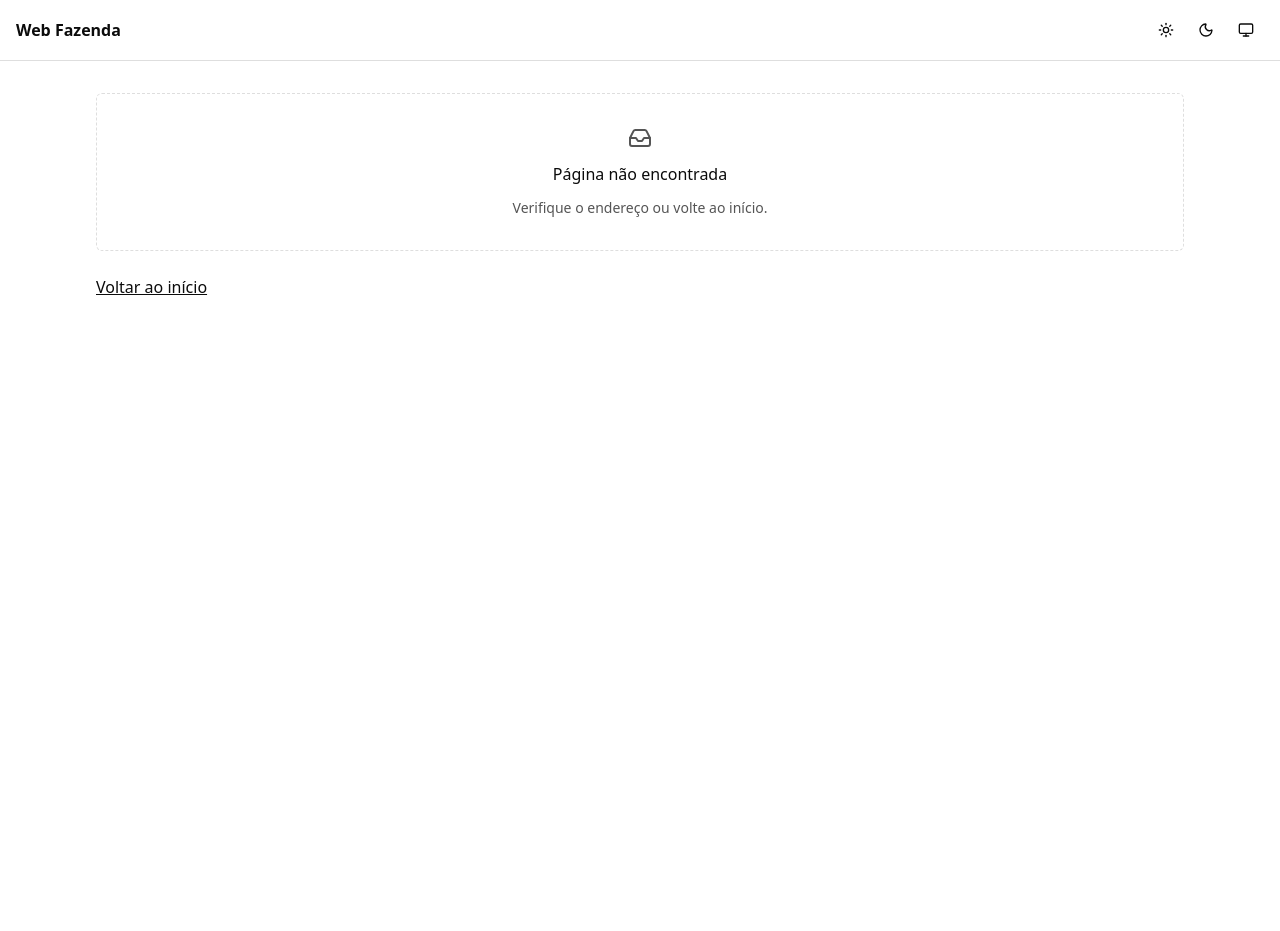
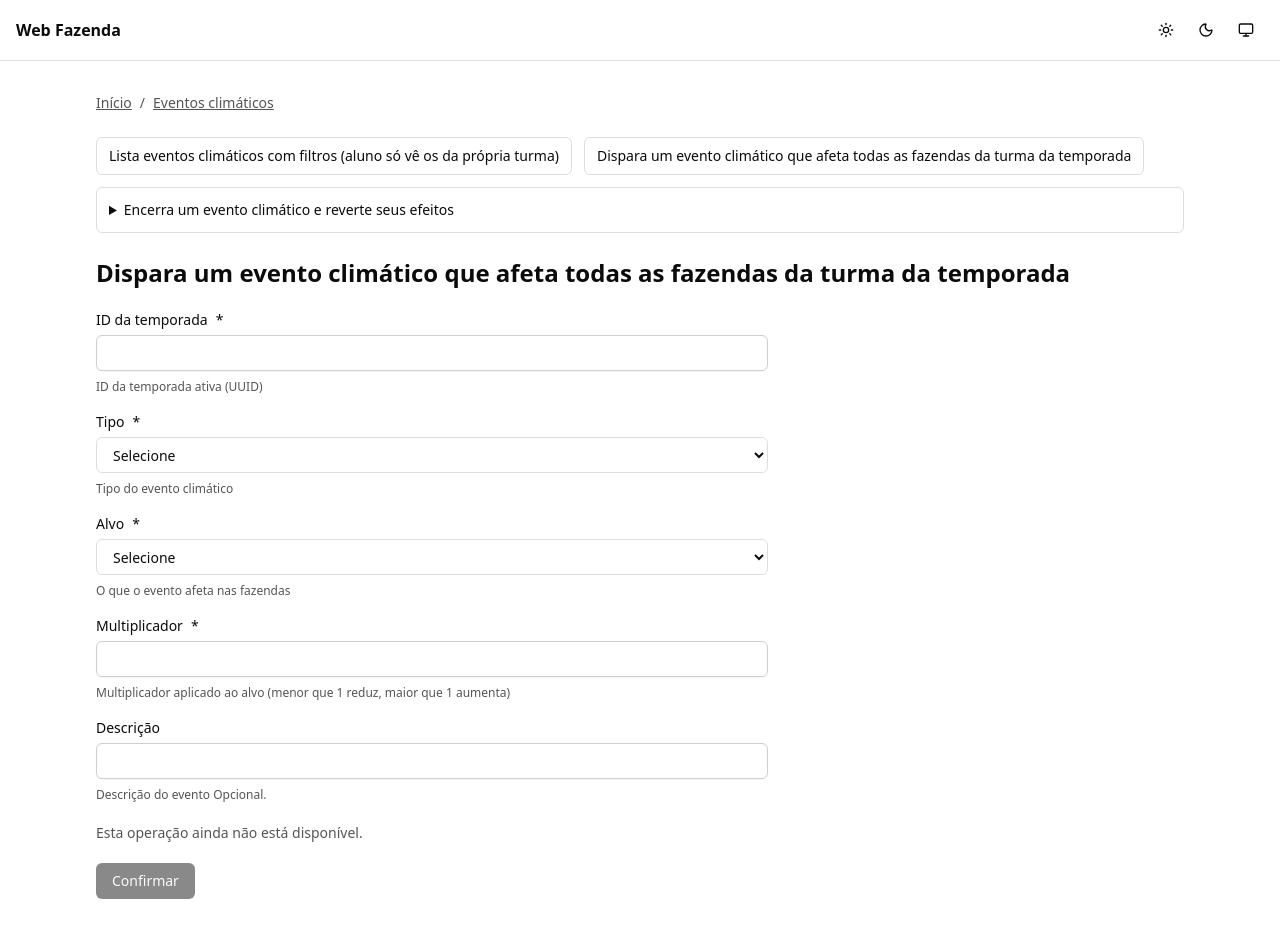
Before and after one commit to marco-pcg/Web-Fazenda, a Next.js app in the folder frontend/: page /eventos/novo in a window 1280 px wide. Before the commit this address had no page. Before the commit the page ends 800 px from the top, so only its background shows below. Built offline with nearby package versions, Linux system fonts and the light colour scheme.

Commit message:
feat(frontend): scaffold eventos endpoint pages and components

```diff
--- /dev/null
+++ b/frontend/app/(workspace)/eventos/[id]/excluir/page.tsx
@@ -0,0 +1,10 @@
+import { ResourceScreen } from "@/features/eventos/components/resource-screen";
+
+export default async function Page({
+  params,
+}: {
+  params: Promise<{ id: string }>;
+}) {
+  const values = await params;
+  return <ResourceScreen endpointId="encerrar" params={values} />;
+}
--- /dev/null
+++ b/frontend/app/(workspace)/eventos/layout.tsx
@@ -0,0 +1,27 @@
+import type { Metadata } from "next";
+import type { ReactNode } from "react";
+import Link from "next/link";
+import { ResourceNavigation } from "@/components/resources/resource-navigation";
+import { resource } from "@/features/eventos/definition";
+
+export const metadata: Metadata = { title: "Eventos climáticos" };
+export default function ResourceLayout({ children }: { children: ReactNode }) {
+  return (
+    <div className="space-y-6">
+      <nav
+        aria-label="Localização"
+        className="flex flex-wrap gap-2 text-sm text-muted-foreground"
+      >
+        <Link href="/" className="underline">
+          Início
+        </Link>
+        <span aria-hidden="true">/</span>
+        <Link href="/eventos" className="underline">
+          {resource.title}
+        </Link>
+      </nav>
+      <ResourceNavigation resource={resource} />
+      {children}
+    </div>
+  );
+}
--- /dev/null
+++ b/frontend/app/(workspace)/eventos/novo/page.tsx
@@ -0,0 +1,5 @@
+import { ResourceScreen } from "@/features/eventos/components/resource-screen";
+
+export default function Page() {
+  return <ResourceScreen endpointId="criar" />;
+}
--- /dev/null
+++ b/frontend/app/(workspace)/eventos/page.tsx
@@ -0,0 +1,5 @@
+import { ResourceScreen } from "@/features/eventos/components/resource-screen";
+
+export default function Page() {
+  return <ResourceScreen endpointId="listar" />;
+}
--- /dev/null
+++ b/frontend/features/eventos/components/resource-screen.tsx
@@ -0,0 +1,12 @@
+import { EndpointScreen } from "@/components/resources/endpoint-screen";
+import { resource } from "../definition";
+
+type Props = {
+  endpointId: "listar" | "criar" | "encerrar";
+  params?: Record<string, string>;
+};
+export function ResourceScreen({ endpointId, params }: Props) {
+  const endpoint = resource.endpoints.find((item) => item.id === endpointId);
+  if (!endpoint) throw new Error("Unknown endpoint for eventos.");
+  return <EndpointScreen endpoint={endpoint} params={params} />;
+}
--- /dev/null
+++ b/frontend/features/eventos/definition.ts
@@ -0,0 +1,163 @@
+import type { ResourceDefinition } from "@/lib/contracts";
+
+export const resource = {
+  key: "eventos",
+  title: "Eventos climáticos",
+  endpoints: [
+    {
+      id: "listar",
+      method: "GET",
+      path: "/eventos",
+      route: "/eventos",
+      title:
+        "Lista eventos climáticos com filtros (aluno só vê os da própria turma)",
+      permission: "eventos:listar",
+      authenticated: true,
+      body: [],
+      query: [
+        {
+          name: "page",
+          label: "Página",
+          kind: "number",
+          required: false,
+          description: "Número da página",
+          min: 1,
+          step: 1,
+        },
+        {
+          name: "limit",
+          label: "Registros por página",
+          kind: "number",
+          required: false,
+          description: "Quantidade de registros por página",
+          min: 1,
+          step: 1,
+        },
+        {
+          name: "search",
+          label: "Busca",
+          kind: "text",
+          required: false,
+          description: "Termo de busca genérico",
+        },
+        {
+          name: "tipo",
+          label: "Tipo",
+          kind: "select",
+          required: false,
+          description: "Filtrar pelo tipo",
+          options: ["SECA", "CHUVA_FORTE", "GEADA", "ONDA_CALOR", "BOA_SAFRA"],
+        },
+        {
+          name: "temporada_id",
+          label: "ID da temporada",
+          kind: "text",
+          required: false,
+          description: "Filtrar pela temporada (UUID)",
+          format: "uuid",
+        },
+        {
+          name: "turma_id",
+          label: "ID da turma",
+          kind: "text",
+          required: false,
+          description: "Filtrar pela turma (UUID)",
+          format: "uuid",
+        },
+        {
+          name: "status",
+          label: "Status",
+          kind: "select",
+          required: false,
+          description: "Filtrar pelo status",
+          options: ["ATIVO", "ENCERRADO"],
+        },
+      ],
+      params: [],
+      queryDto: "QueryEventoClimaticoDto",
+      source:
+        "backend/src/estacoes-animais/eventos-climaticos/eventos-climaticos.controller.ts",
+    },
+    {
+      id: "criar",
+      method: "POST",
+      path: "/eventos",
+      route: "/eventos/novo",
+      title:
+        "Dispara um evento climático que afeta todas as fazendas da turma da temporada",
+      permission: "eventos:criar",
+      authenticated: true,
+      body: [
+        {
+          name: "temporada_id",
+          label: "ID da temporada",
+          kind: "text",
+          required: true,
+          description: "ID da temporada ativa (UUID)",
+          format: "uuid",
+        },
+        {
+          name: "tipo",
+          label: "Tipo",
+          kind: "select",
+          required: true,
+          description: "Tipo do evento climático",
+          options: ["SECA", "CHUVA_FORTE", "GEADA", "ONDA_CALOR", "BOA_SAFRA"],
+        },
+        {
+          name: "alvo",
+          label: "Alvo",
+          kind: "select",
+          required: true,
+          description: "O que o evento afeta nas fazendas",
+          options: ["AGUA", "PRODUTIVIDADE"],
+        },
+        {
+          name: "multiplicador",
+          label: "Multiplicador",
+          kind: "number",
+          required: true,
+          description:
+            "Multiplicador aplicado ao alvo (menor que 1 reduz, maior que 1 aumenta)",
+          max: 5,
+          step: "any",
+        },
+        {
+          name: "descricao",
+          label: "Descrição",
+          kind: "text",
+          required: false,
+          description: "Descrição do evento",
+          maxLength: 200,
+        },
+      ],
+      query: [],
+      params: [],
+      bodyDto: "CreateEventoClimaticoDto",
+      source:
+        "backend/src/estacoes-animais/eventos-climaticos/eventos-climaticos.controller.ts",
+    },
+    {
+      id: "encerrar",
+      method: "DELETE",
+      path: "/eventos/:id",
+      route: "/eventos/[id]/excluir",
+      title: "Encerra um evento climático e reverte seus efeitos",
+      permission: "eventos:encerrar",
+      authenticated: true,
+      body: [],
+      query: [],
+      params: [
+        {
+          name: "id",
+          label: "ID do registro",
+          kind: "text",
+          required: true,
+          format: "uuid",
+        },
+      ],
+      source:
+        "backend/src/estacoes-animais/eventos-climaticos/eventos-climaticos.controller.ts",
+    },
+  ],
+} satisfies ResourceDefinition;
```
Also changed, not shown: 1 other file (tests, documents, lock files or other folders).
